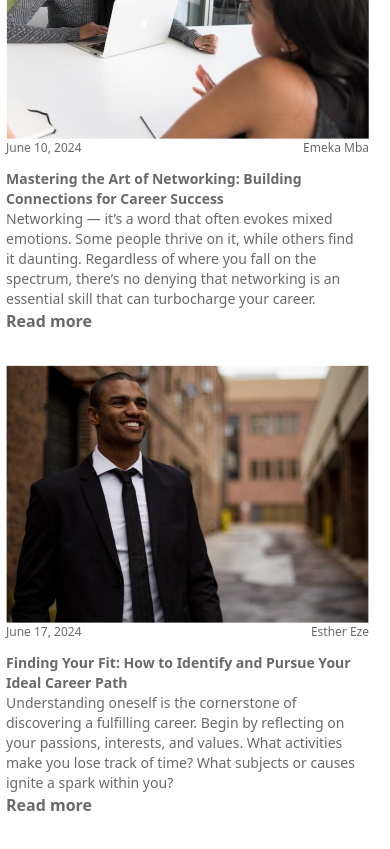
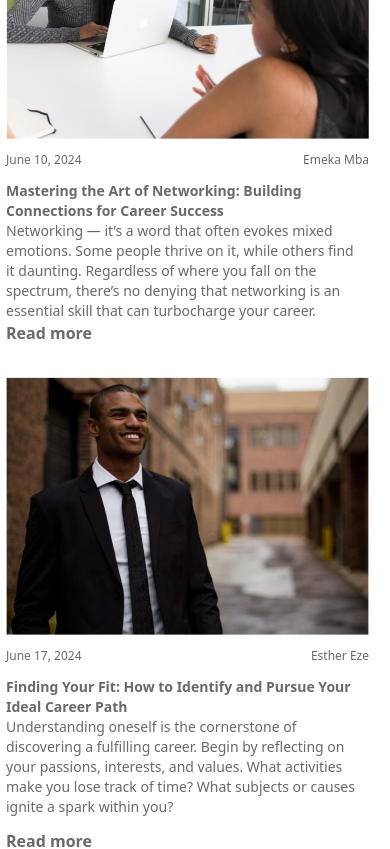
Before and after one commit to SamsonI95/Jarena, a React (Vite) app: page / in a window 390 px wide. Shown: the part 1800-2649 px from the top of the page. Built offline with nearby package versions, Linux system fonts and the light colour scheme.

Commit message:
Landing page update

```diff
--- a/src/components/card components/LandingPageCardTwo.jsx
+++ b/src/components/card components/LandingPageCardTwo.jsx
@@ -39,7 +39,7 @@ const LandingPageCardTwo = () => {
             <div className="w-[400px]">
               <div className="w-fit">
                 <img src="assets/Card2Image1.png" alt="Emeka Mba" />
-                <div className="flex justify-between text-[12px] mb-3">
+                <div className="flex justify-between text-[12px] my-3">
                   <h3>June 10, 2024</h3>
                   <h3>Emeka Mba</h3>
                 </div>
@@ -66,7 +66,7 @@ const LandingPageCardTwo = () => {
             <div className="w-[400px]">
               <div className="w-fit">
                 <img src="assets/Card2Image2.png" alt="Esther Eze" />
-                <div className="flex justify-between text-[12px] mb-3">
+                <div className="flex justify-between text-[12px] my-3">
                   <h3>June 17, 2024</h3>
                   <h3>Esther Eze</h3>
                 </div>
@@ -83,7 +83,7 @@ const LandingPageCardTwo = () => {
                   time? What subjects or causes ignite a spark within you?
                 </p>
               </div>
-              <button className="font-bold lg:hover:text-[#5847D6] border-none">
+              <button className="font-bold lg:hover:text-[#5847D6] border-none mt-3">
                 Read more
               </button>
             </div>
```
